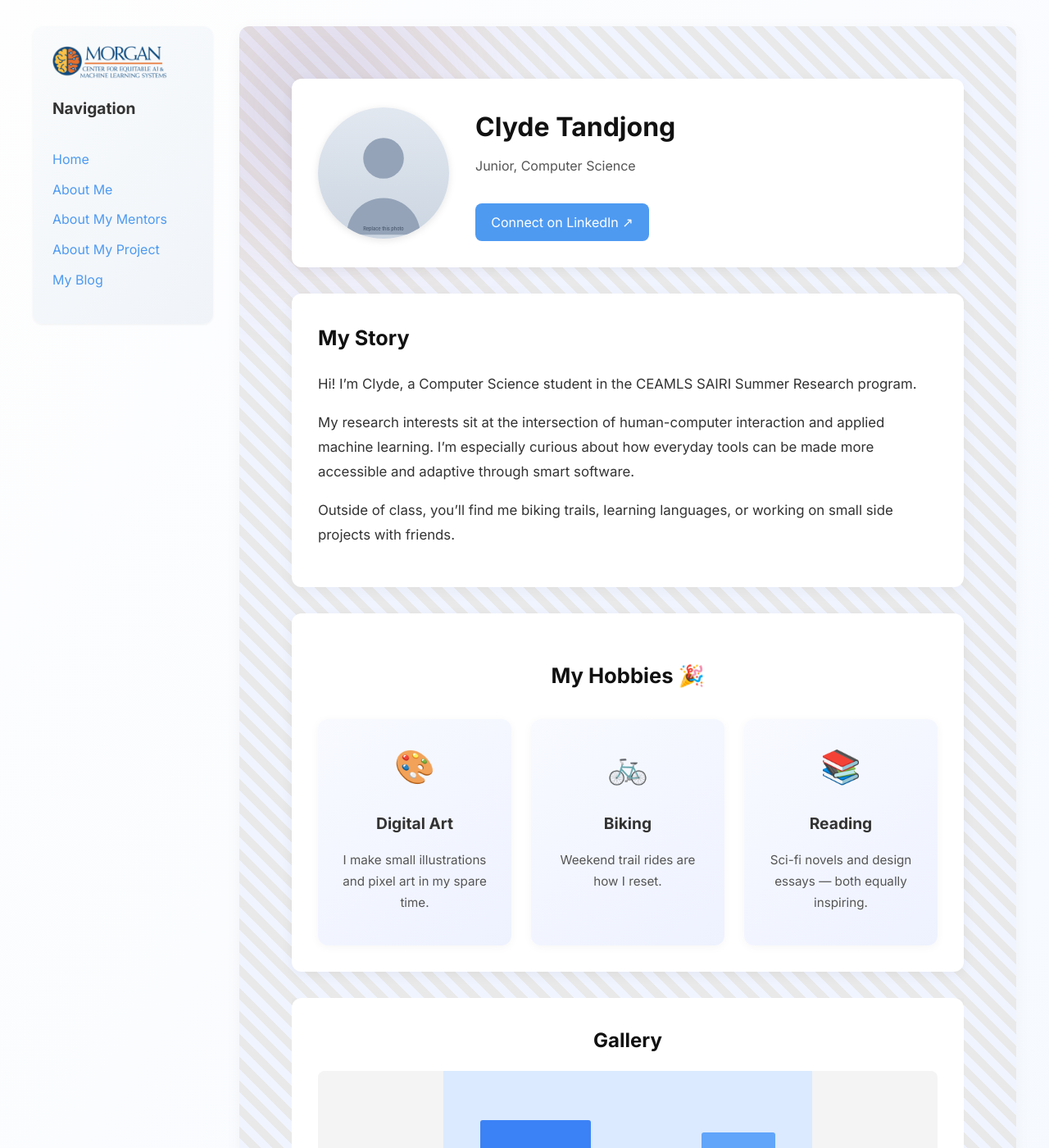
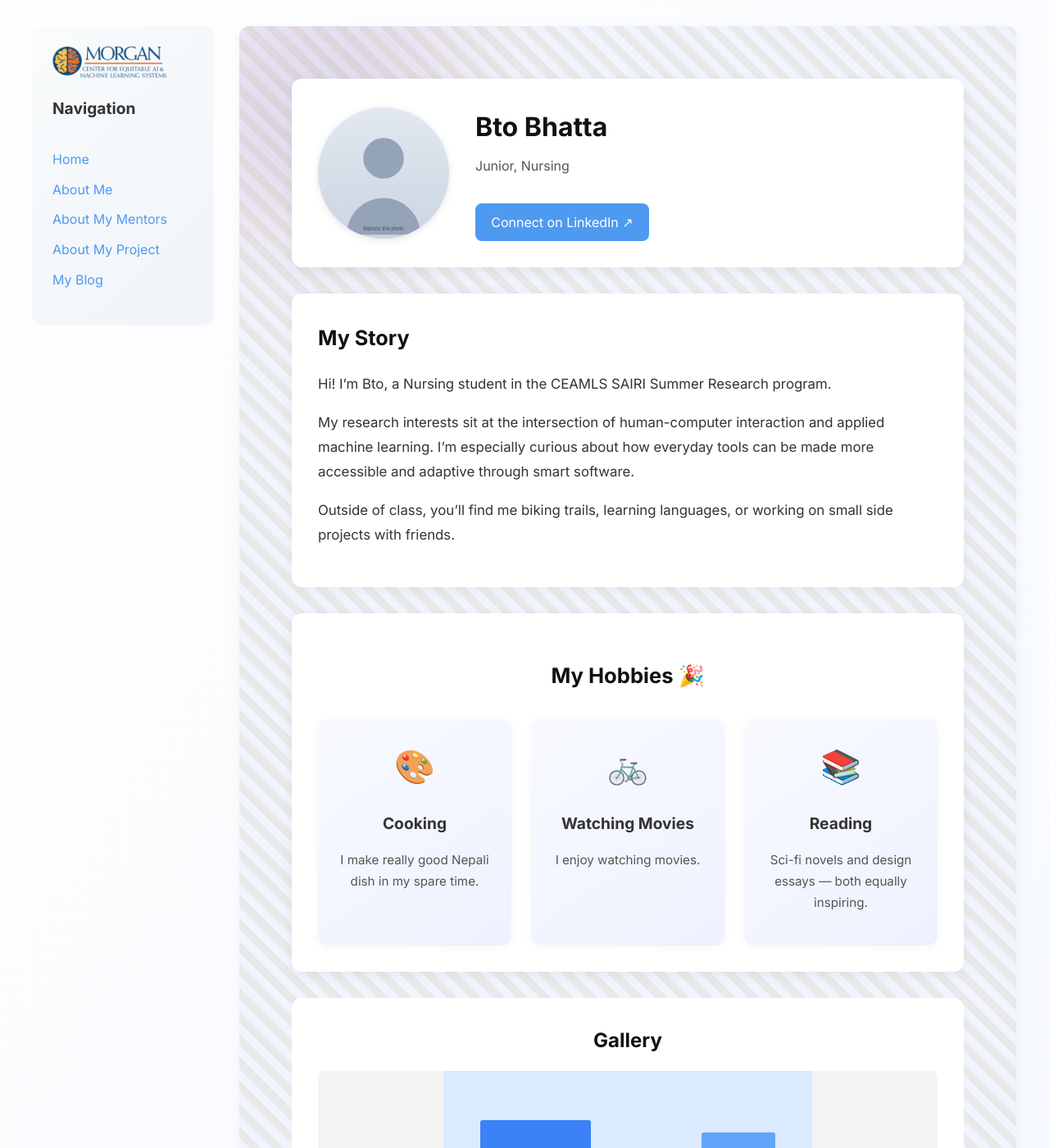
Before and after one commit to BtoBhatta/BtoBhatta, a Jekyll site: the page built from pages/about-me.md, in a window 1280 px wide and 1400 px high. Shown: the whole window at 82% size. Built offline with Jekyll 4.4.1, drawn with Linux system fonts in a browser that asks for light colours.

Commit message:
Update about-me.md

```diff
--- a/pages/about-me.md
+++ b/pages/about-me.md
@@ -4,12 +4,12 @@
 permalink: /about-me.html
 
 about:
-  name: Clyde Tandjong
-  role: Junior, Computer Science
+  name: Bto Bhatta
+  role: Junior, Nursing
   image: /assets/images/profile.svg
   linkedin: https://www.linkedin.com/in/example
   bio: |
-    Hi! I'm Clyde, a Computer Science student in the CEAMLS SAIRI Summer Research program.
+    Hi! I'm Bto, a Nursing student in the CEAMLS SAIRI Summer Research program.
 
     My research interests sit at the intersection of human-computer interaction and applied
     machine learning. I'm especially curious about how everyday tools can be made more
@@ -20,11 +20,11 @@
 
   hobbies:
     - icon: 🎨
-      title: Digital Art
-      description: I make small illustrations and pixel art in my spare time.
+      title: Cooking
+      description: I make really good Nepali dish in my spare time.
     - icon: 🚲
-      title: Biking
-      description: Weekend trail rides are how I reset.
+      title: Watching Movies
+      description: I enjoy watching movies.
     - icon: 📚
       title: Reading
       description: Sci-fi novels and design essays — both equally inspiring.
```
